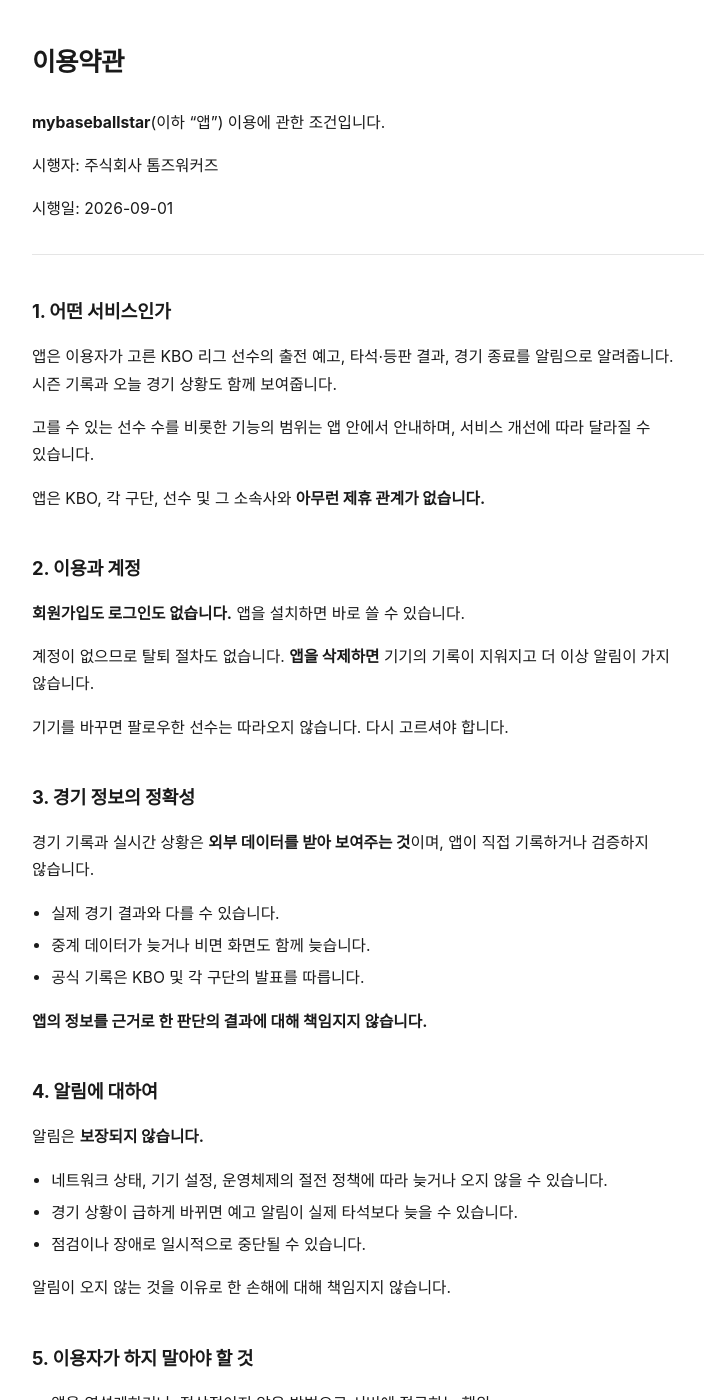
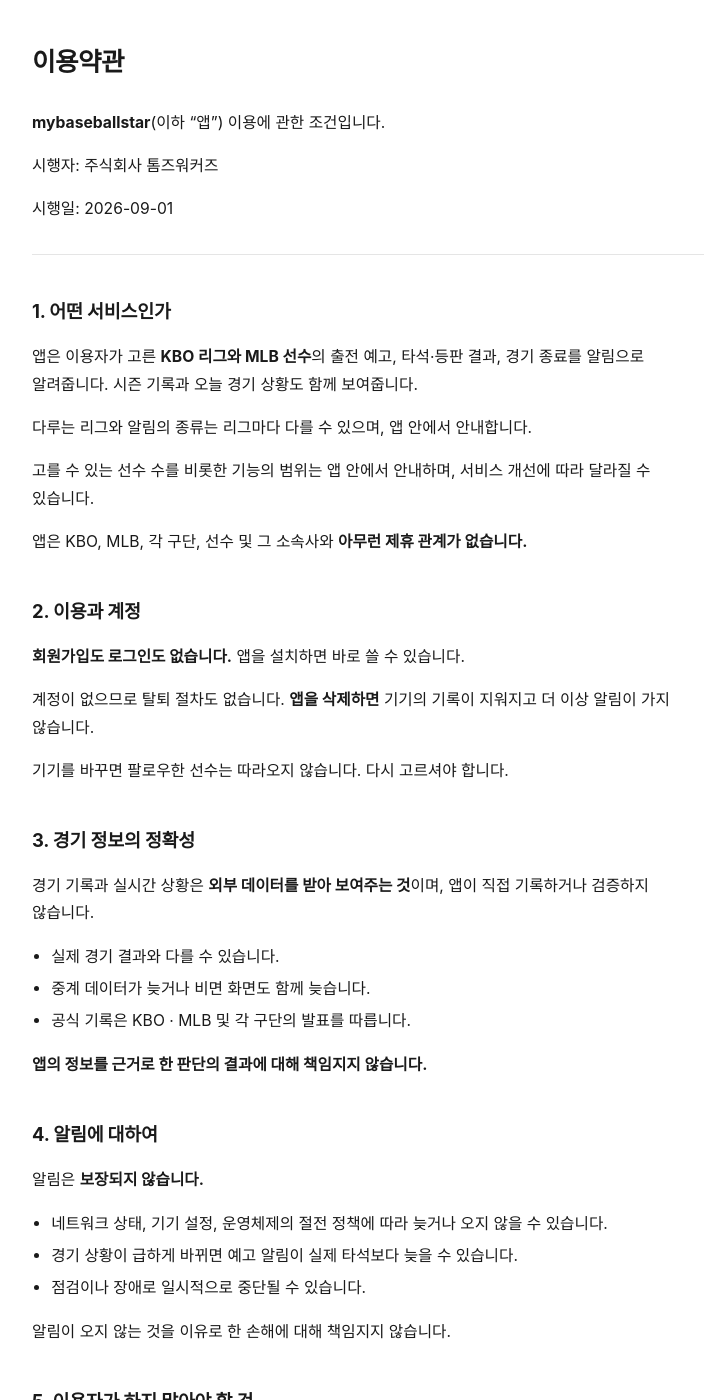
Before and after one commit to everydaystudy/mybaseballstar-legal, a Jekyll site: the page built from terms.md, in a window 1280 px wide and 1400 px high. Shown: the whole window, without its empty margins (272-976 px from the left). Built offline with Jekyll 4.4.1, drawn with Linux system fonts in a browser that asks for light colours; our own code applies the rules of GitHub Pages for plain Markdown files.

Commit message:
서비스 범위에 MLB 를 넣는다
사용자가 짚었다. **1조가 [KBO 리그 선수]로 한정돼 있는데 MLB 1,407명이
들어갔다.** 약관이 실제보다 좁으면 하는 일을 안 적은 것이 된다.

  1. 어떤 서비스인가   KBO 리그 선수 → **KBO 리그와 MLB 선수**
                       리그마다 알림 종류가 다를 수 있다는 줄 추가
  1. 제휴 관계         KBO, MLB, 각 구단…
  4. 정보의 한계        공식 기록은 KBO · MLB 및 각 구단
  index               KBO 앱 → 야구 앱. KBO 리그와 MLB 를 다룹니다

⚠️ **리그마다 알림이 다르다**를 적어둔다. MLB 는 지금 출전 예고·타석
결과·경기 종료 셋만 오고 라인업·이닝 종료·실점이 없다. 앱 화면은 그걸
말하는데 약관이 [같다]고 읽히면 안 된다.

## 개인정보 처리방침은 안 고친다

거기 적힌 제3자는 **이용자 정보가 나가는 곳**(Firebase · FCM · APNs)이다.
네이버나 MLB API 는 우리가 기록을 받아오는 쪽이라 사용자 정보가 가지
않는다. 범위가 늘었다고 이전 항목이 늘어난 게 아니다.

```diff
--- a/terms.md
+++ b/terms.md
@@ -10,13 +10,18 @@
 
 ## 1. 어떤 서비스인가
 
-앱은 이용자가 고른 KBO 리그 선수의 출전 예고, 타석·등판 결과, 경기 종료를
-알림으로 알려줍니다. 시즌 기록과 오늘 경기 상황도 함께 보여줍니다.
+앱은 이용자가 고른 **KBO 리그와 MLB 선수**의 출전 예고, 타석·등판 결과,
+경기 종료를 알림으로 알려줍니다. 시즌 기록과 오늘 경기 상황도 함께
+보여줍니다.
+
+다루는 리그와 알림의 종류는 리그마다 다를 수 있으며, 앱 안에서
+안내합니다.
 
 고를 수 있는 선수 수를 비롯한 기능의 범위는 앱 안에서 안내하며, 서비스
 개선에 따라 달라질 수 있습니다.
 
-앱은 KBO, 각 구단, 선수 및 그 소속사와 **아무런 제휴 관계가 없습니다.**
+앱은 KBO, MLB, 각 구단, 선수 및 그 소속사와 **아무런 제휴 관계가
+없습니다.**
 
 ## 2. 이용과 계정
 
@@ -34,7 +39,7 @@
 
 - 실제 경기 결과와 다를 수 있습니다.
 - 중계 데이터가 늦거나 비면 화면도 함께 늦습니다.
-- 공식 기록은 KBO 및 각 구단의 발표를 따릅니다.
+- 공식 기록은 KBO · MLB 및 각 구단의 발표를 따릅니다.
 
 **앱의 정보를 근거로 한 판단의 결과에 대해 책임지지 않습니다.**
 
```
Also changed, not shown: index.md (+1 -1 lines).
